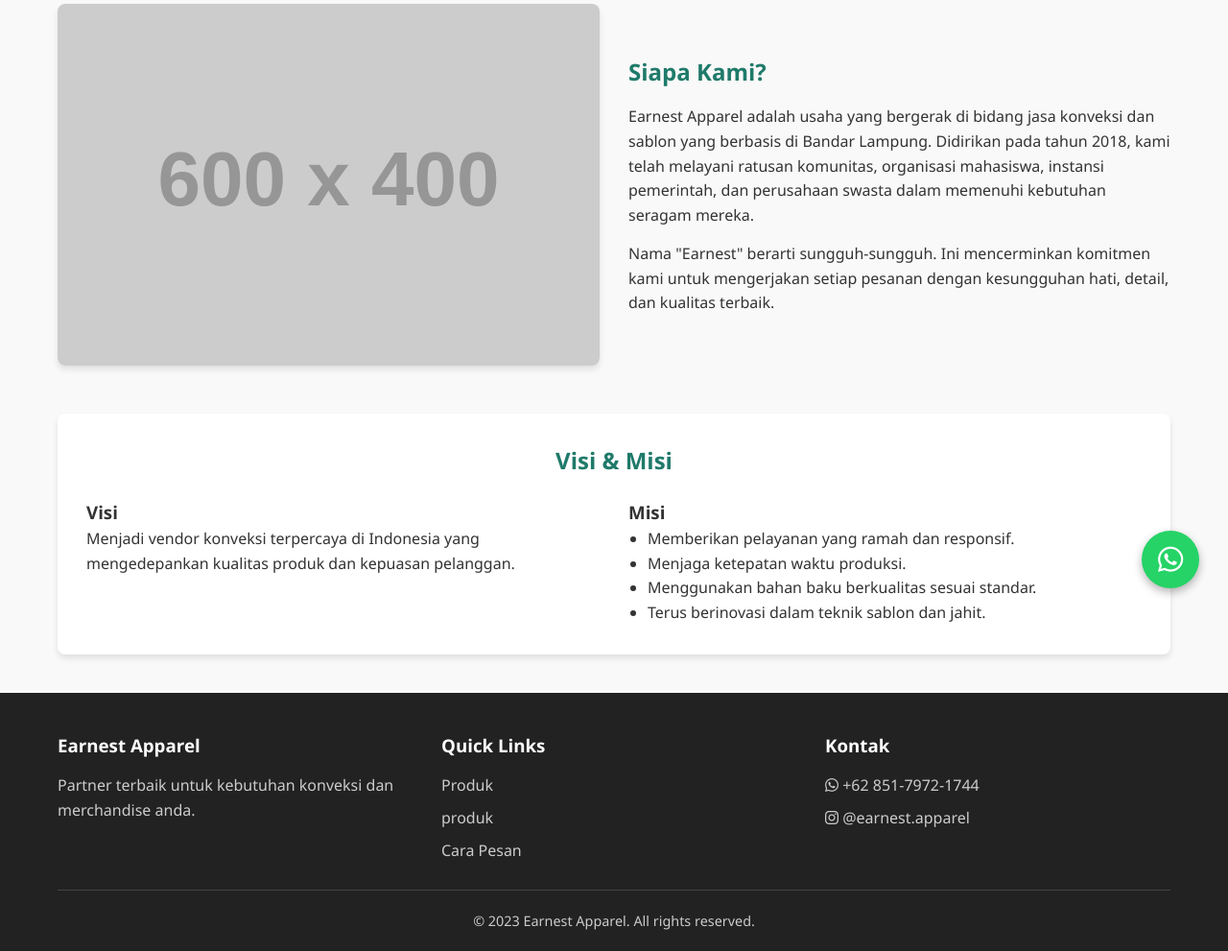
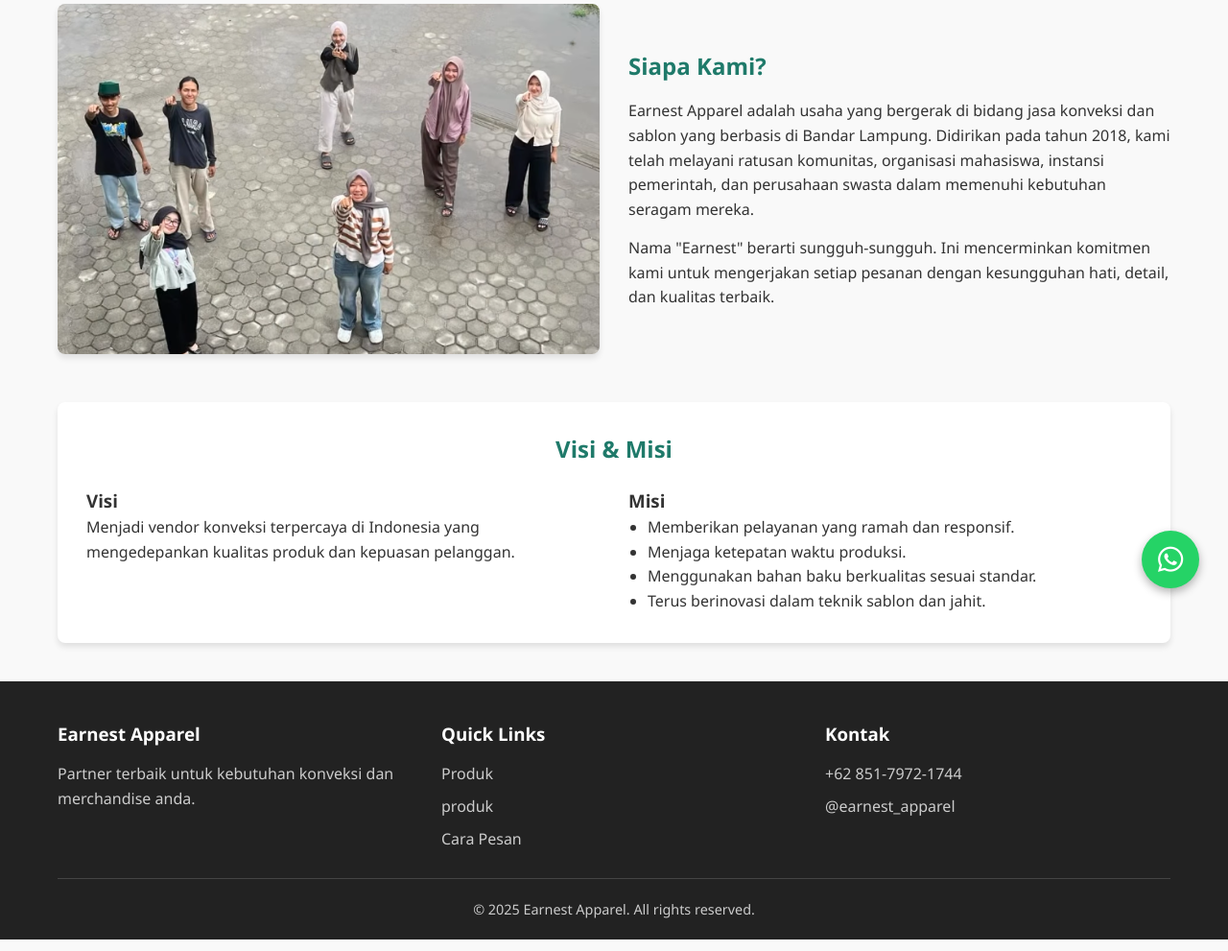
Before and after one commit to nahli123140049/Earnest_Apparell, a website: page frontend/about.html in a window 1280 px wide. Shown: the part 157-1148 px from the top of the page at 96% size. Drawn offline with Linux system fonts and the light colour scheme; placeholder pictures from the web are drawn by us.

Commit message:
Refactor code structure for improved readability and maintainability

```diff
--- a/frontend/about.html
+++ b/frontend/about.html
@@ -29,7 +29,7 @@
 
         <div class="grid" style="grid-template-columns: 1fr 1fr; align-items: center; margin-bottom: 50px;">
             <div>
-                <img src="https://via.placeholder.com/600x400?text=Workshop+Photo" alt="Workshop Earnest Apparel" style="border-radius: 8px; box-shadow: var(--shadow);">
+                <img src="assets/img/logo.png" alt="Workshop Earnest Apparel" style="border-radius: 8px; box-shadow: var(--shadow);">
             </div>
             <div>
                 <h2 style="color: var(--primary-color); margin-bottom: 15px;">Siapa Kami?</h2>
@@ -81,12 +81,12 @@
                 <div class="footer-col">
                     <h3>Kontak</h3>
                     <ul>
-                        <li><i class="fab fa-whatsapp"></i> +62 851-7972-1744</li>
-                        <li><i class="fab fa-instagram"></i> @earnest.apparel</li>
+                        <li><a href="https://api.whatsapp.com/send/?phone=6285179721744&text=Halo+Earnest+Apparel%2C+saya+ingin+bertanya+mengenai+produk+anda.&type=phone_number&app_absent=0"> +62 851-7972-1744</a></li>
+                        <li><a href="https://www.instagram.com/earnest_apparel/">@earnest_apparel</a></li>
                     </ul>
                 </div>
             </div>
-            <div class="copyright">&copy; 2023 Earnest Apparel. All rights reserved.</div>
+            <div class="copyright">&copy; 2025 Earnest Apparel. All rights reserved.</div>
         </div>
     </footer>
 
```
Also changed, not shown: frontend/cara-pemesanan.html (+1 -1 lines), frontend/index.html (+1 -1 lines), frontend/kontak.html (+1 -1 lines), frontend/produk.html (+1 -1 lines), frontend/assets/img/logo.png (added).
